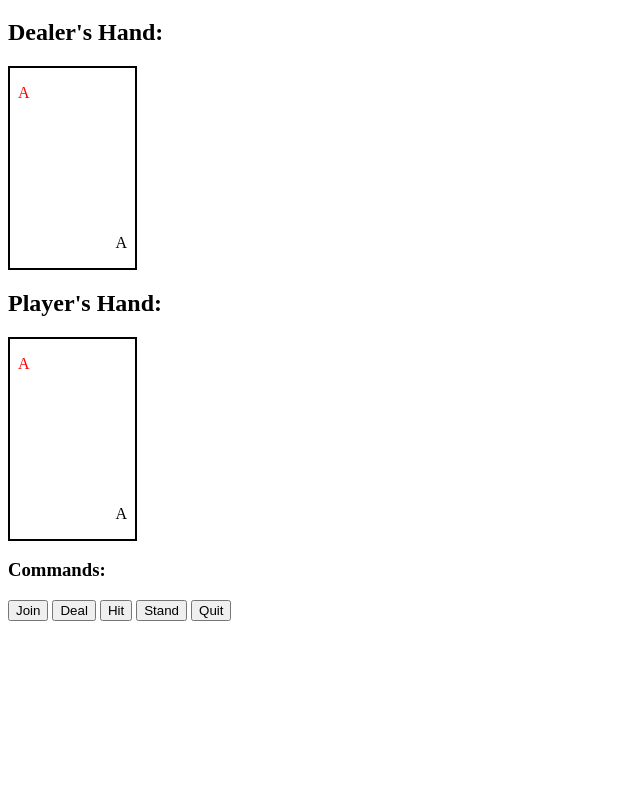
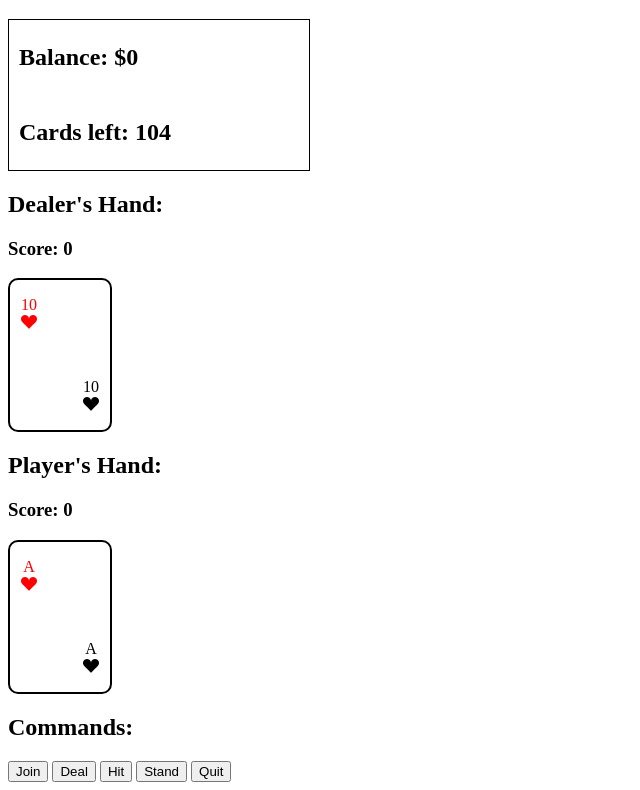
Before and after one commit to mcohen2000/blackjack, a plain HTML site: page index.html in a window 1280 px wide. Shown: the part 61-851 px from the top of the page, without its empty margins (0-640 px from the left). Before the commit the page ends 800 px from the top, so only its background shows below. Drawn offline with nearby package versions, Linux system fonts and the light colour scheme.

Commit message:
Page planning

```diff
--- a/index.html
+++ b/index.html
@@ -4,29 +4,51 @@
     <meta charset="UTF-8">
     <meta http-equiv="X-UA-Compatible" content="IE=edge">
     <meta name="viewport" content="width=device-width, initial-scale=1.0">
-    <title>Document</title>
+    <title>BlackJack</title>
+    <link rel="stylesheet" href="https://cdn.jsdelivr.net/npm/bootstrap-icons@1.7.2/font/bootstrap-icons.css">
     <link rel="stylesheet" href="styles.css">
 </head>
 <body>
     <h1>BlackJack</h1>
+    <div id="wallet-wrapper">
+        <p>Balance: $0</p>
+        <p>Cards left: 104</p>
+    </div>
     <div className="content-wrapper">
+
         <div id="dealerHand-wrapper">
             <h2>Dealer's Hand:</h2>
+            <h3>Score: 0</h3>
             <div id="card">
-                <p class="left">A</p>
-                <p class="right">A</p>
+                <p class="left">
+                    10
+                    <i class="bi bi-suit-heart-fill"></i>
+                </p>
+
+                <p class="right">
+                    10
+                    <i class="bi bi-suit-heart-fill"></i>
+                </p>
             </div>
 
         </div>
         <div id="playerHand-wrapper">
             <h2>Player's Hand:</h2>
+            <h3>Score: 0</h3>
             <div id="card">
-                <p class="left">A</p>
-                <p class="right">A</p>
+                <p class="left">
+                    A
+                    <i class="bi bi-suit-heart-fill"></i>
+                </p>
+
+                <p class="right">
+                    A
+                    <i class="bi bi-suit-heart-fill"></i>
+                </p>
             </div>
         </div>
 
-        <h3>Commands:</h3>
+        <h2>Commands:</h2>
         <div>
             <button id="joinButton">Join</button>
             <button id="dealButton">Deal</button>
--- a/styles.css
+++ b/styles.css
@@ -1,18 +1,41 @@
+#wallet-wrapper{
+    display: inline-flex;
+    /* position: absolute; */
+    right: 10px;
+    top: 10px;
+    flex-direction: column;
+    border: 1px solid black;
+    width: 300px;
+}
+#wallet-wrapper p{
+    font-size: 1.5rem;
+    font-weight: 900;
+    padding-left: 10px;
+}
 #card{
     display: flex;
     flex-direction: column;
-    width: 125px;
-    height: 200px;
+    width: 100px;
+    height: 150px;
     border: 2px solid black;
+    border-radius: 10px;
     justify-content: space-between;
+    align-items: flex-start;
 }
 #card .left {
-    padding: 0rem .5rem;
-    align-items: flex-start;
+    display: flex;
+    flex-direction: column;
+    text-align: center;
+    width: 18px;
+    padding-left: 10px;
     color: red;
 }
+
 #card .right {
-    justify-content: flex-end;
+    display: flex;
+    flex-direction: column;
+    text-align: center;
+    width: 18px;
     align-self: flex-end;
-    padding: 0rem .5rem;
+    padding-right: 10px;
 }
```
Also changed, not shown: index.js (+143 -0 lines).
